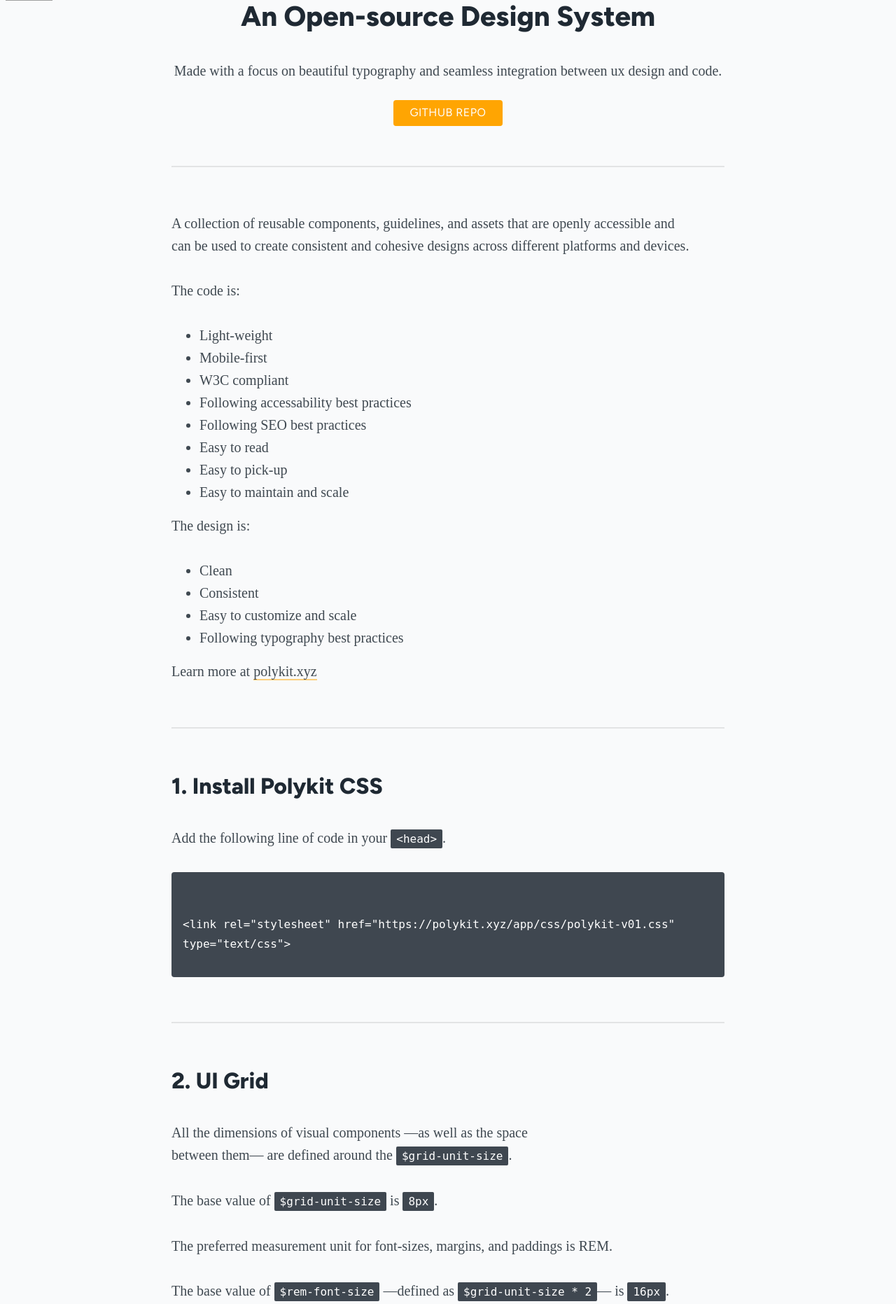
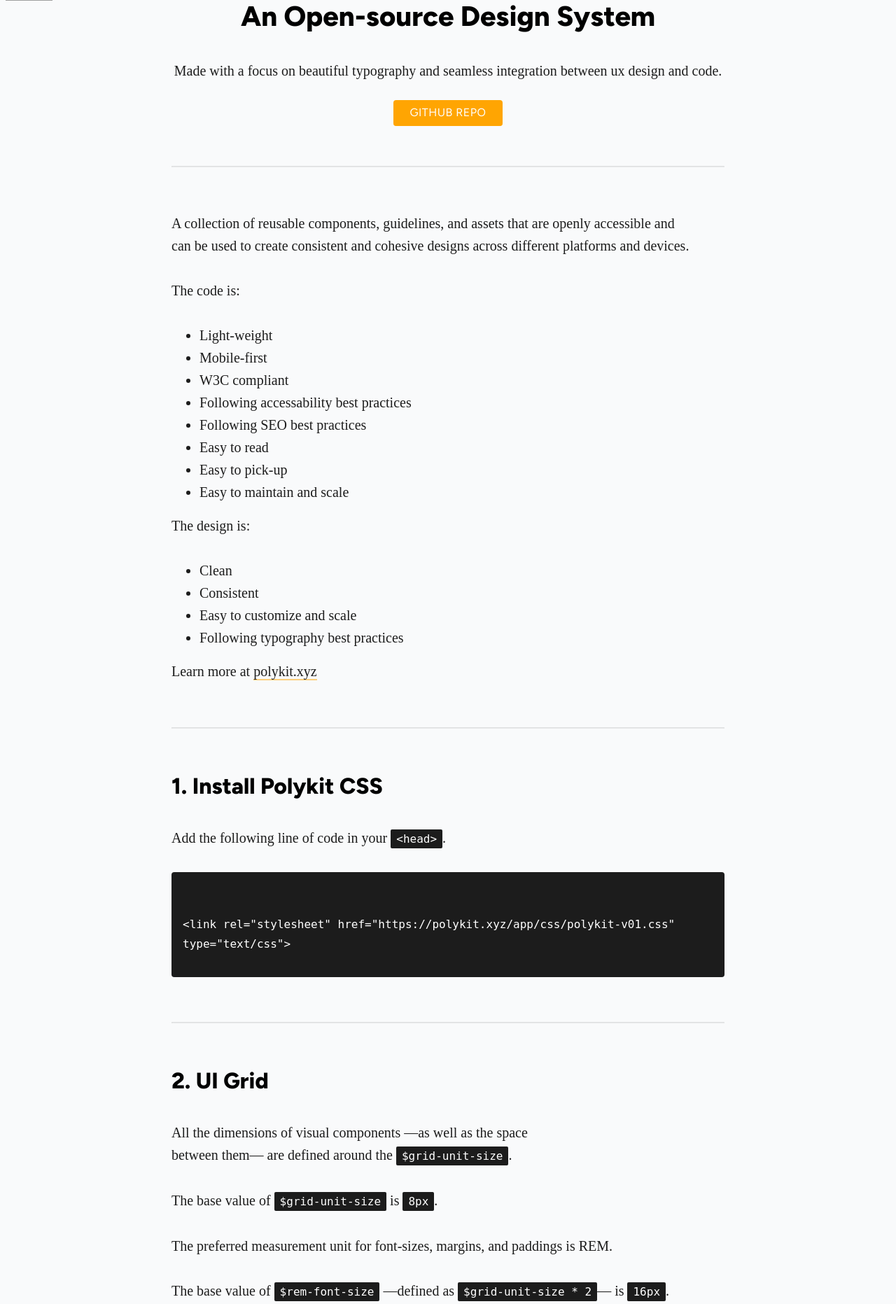
Before and after one commit to polyfen/polykit, a PHP site: page /index.php in a window 1280 px wide. Shown: the part 57-1920 px from the top of the page at 70% size. Run offline with PHP 8.4, Linux system fonts and the light colour scheme; grey boxes are pictures that could not be loaded.

Commit message:
Added colors

```diff
--- a/app/css/polykit-v01.css
+++ b/app/css/polykit-v01.css
@@ -110,16 +110,18 @@
 }
 
 /*///////////// BASE/_GRID end /////////////*/
+/* Light-value */
+/* Hues */
 body.light-mode {
   background: #F9FAFB;
 }
 
 body.light-mode h1, body.light-mode h2, body.light-mode h3, body.light-mode h4, body.light-mode h5, body.light-mode h6 {
-  color: #1F2933;
+  color: #000000;
 }
 
 body.light-mode p, body.light-mode li, body.light-mode pre code {
-  color: rgba(31, 41, 51, 0.85);
+  color: #1C1C1C;
 }
 
 body.light-mode hr {
@@ -127,7 +129,7 @@
 }
 
 body.light-mode a {
-  color: rgba(31, 41, 51, 0.85);
+  color: #1C1C1C;
   border-bottom: 2px solid rgba(255, 166, 0, 0.509);
 }
 
@@ -137,7 +139,7 @@
 }
 
 body.light-mode pre {
-  background: rgba(31, 41, 51, 0.85);
+  background: #1C1C1C;
 }
 
 body.light-mode pre code {
@@ -145,7 +147,7 @@
 }
 
 body.light-mode p code {
-  background: rgba(31, 41, 51, 0.85);
+  background: #1C1C1C;
   color: #FFFFFF;
 }
 
--- /dev/null
+++ b/app/scss/01-subatomics/_branding.scss
@@ -0,0 +1 @@
+$primary-color: #FFA502;
--- a/app/scss/01-subatomics/_colors.scss
+++ b/app/scss/01-subatomics/_colors.scss
@@ -1,7 +1,18 @@
-$primary-color: #FFA502;
+/* Light-value */
+$black: #000000;
+$off-black: #1C1C1C;
+$gray: #7B7B7C;
+$off-gray: #4C4C4C;
+$white: #FFFFFF;
+$off-white: #F9FAFB;
+$slate-950: #060819;
+$slate-050: #ECF0F3;
 
-$white: #FFFFFF;
-$ivory: #F9FAFB;
-$black: #000000;
-$ebony: #1F2933;
-$ebony-85: rgba(31, 41, 51, 0.85);
+/* Hues */
+$indigo: #7537F8;
+$teal: #02BCAA;
+$butterscotch: #FFA502;
+$coral: #F75D78;
+$blue: #1F8DF0;
+$gold: #CFA36D;
+$wine: #331E33;
--- a/app/scss/01-subatomics/_modes.scss
+++ b/app/scss/01-subatomics/_modes.scss
@@ -1,12 +1,12 @@
-$light-mode-background: $ivory;
-$light-mode-text: $ebony-85;
+$light-mode-background: $off-white;
+$light-mode-text: $off-black;
 
 body.light-mode {
     background: $light-mode-background;;
 }
 
 body.light-mode h1, body.light-mode h2, body.light-mode h3, body.light-mode h4, body.light-mode h5, body.light-mode h6 {
-    color: $ebony;
+    color: $black;
 }
 
 body.light-mode p, body.light-mode li, body.light-mode pre code {
@@ -18,7 +18,7 @@
 }
 
 body.light-mode a {
-    color: $ebony-85;
+    color: $light-mode-text;
     border-bottom: 2px solid rgba(255, 166, 0, 0.509);
 }
 
@@ -28,7 +28,7 @@
 }
 
 body.light-mode pre {
-    background: $ebony-85;
+    background: $light-mode-text;
 }
 
 body.light-mode pre code {
@@ -36,6 +36,6 @@
 }
 
 body.light-mode p code {
-    background: $ebony-85;
+    background: $light-mode-text;
     color: $white;
 }
--- a/app/scss/polykit-v01.scss
+++ b/app/scss/polykit-v01.scss
@@ -19,9 +19,11 @@
 @import '01-subatomics/_reset.scss';
 @import '01-subatomics/_general.scss';
 @import '01-subatomics/_grid.scss';
+@import '01-subatomics/_branding.scss';
 @import '01-subatomics/_type.scss';
 @import '01-subatomics/_colors.scss';
 @import '01-subatomics/_modes.scss';
+;
 
 /* 02-ATOMS */
 /* everything that has an HTML element tag */
```
